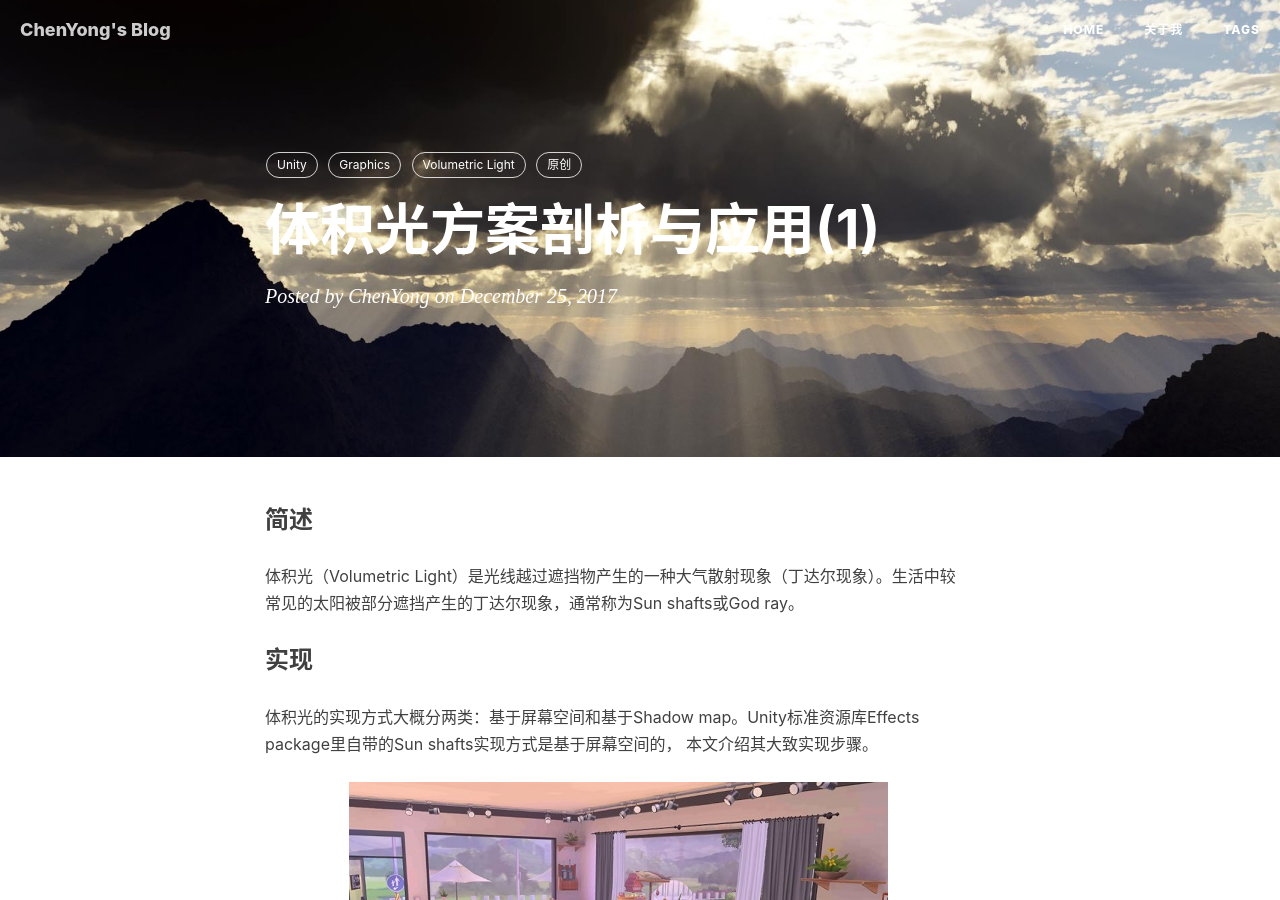
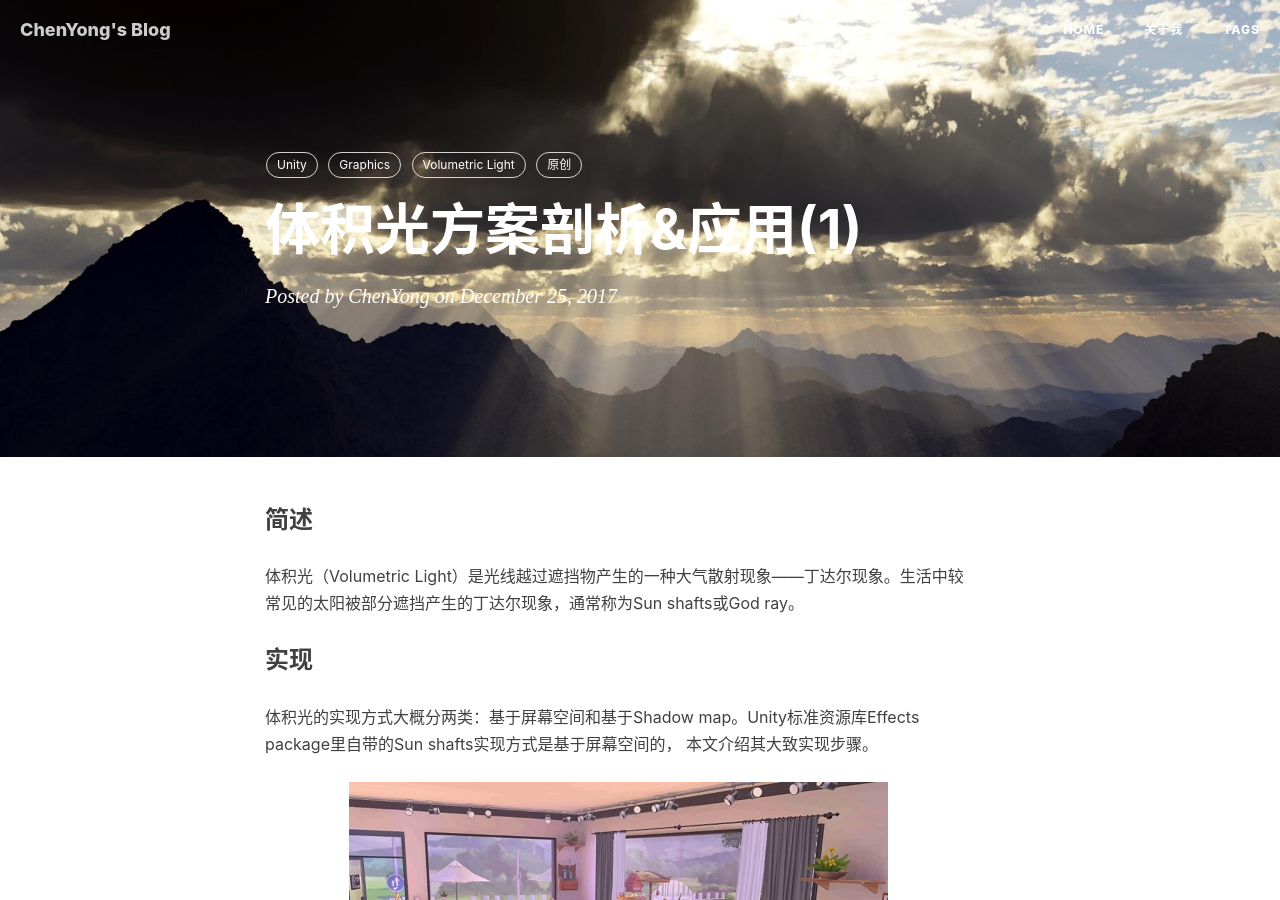
Before and after one commit to chenyong2github/blog, a Jekyll site: the page built from _posts/2017-12-25-sunshaft.markdown, in a window 1280 px wide and 900 px high. Built offline with Jekyll 4.4.1, drawn with Linux system fonts in a browser that asks for light colours; nearby versions of some CDN libraries; comment, search, counter and statistics services are not loaded; some of the changed text lies outside the part shown.

```diff
--- a/_posts/2017-12-25-sunshaft.markdown
+++ b/_posts/2017-12-25-sunshaft.markdown
@@ -1,6 +1,6 @@
 ---
 layout:     post
-title:      "体积光方案剖析与应用(1)"
+title:      "体积光方案剖析&应用(1)"
 date:       2017-12-25
 author:     "ChenYong"
 header-img: "img/post-bg-sunshafts.jpg"
@@ -12,7 +12,7 @@ tags:
 ---
 
 ### 简述
-体积光（Volumetric Light）是光线越过遮挡物产生的一种大气散射现象（丁达尔现象）。生活中较常见的太阳被部分遮挡产生的丁达尔现象，通常称为Sun shafts或God ray。
+体积光（Volumetric Light）是光线越过遮挡物产生的一种大气散射现象——丁达尔现象。生活中较常见的太阳被部分遮挡产生的丁达尔现象，通常称为Sun shafts或God ray。
 
 ### 实现
 体积光的实现方式大概分两类：基于屏幕空间和基于Shadow map。Unity标准资源库Effects package里自带的Sun shafts实现方式是基于屏幕空间的，
```
Also changed, not shown: other parts of _posts/2017-12-25-sunshaft.markdown (+1 -2 lines).
